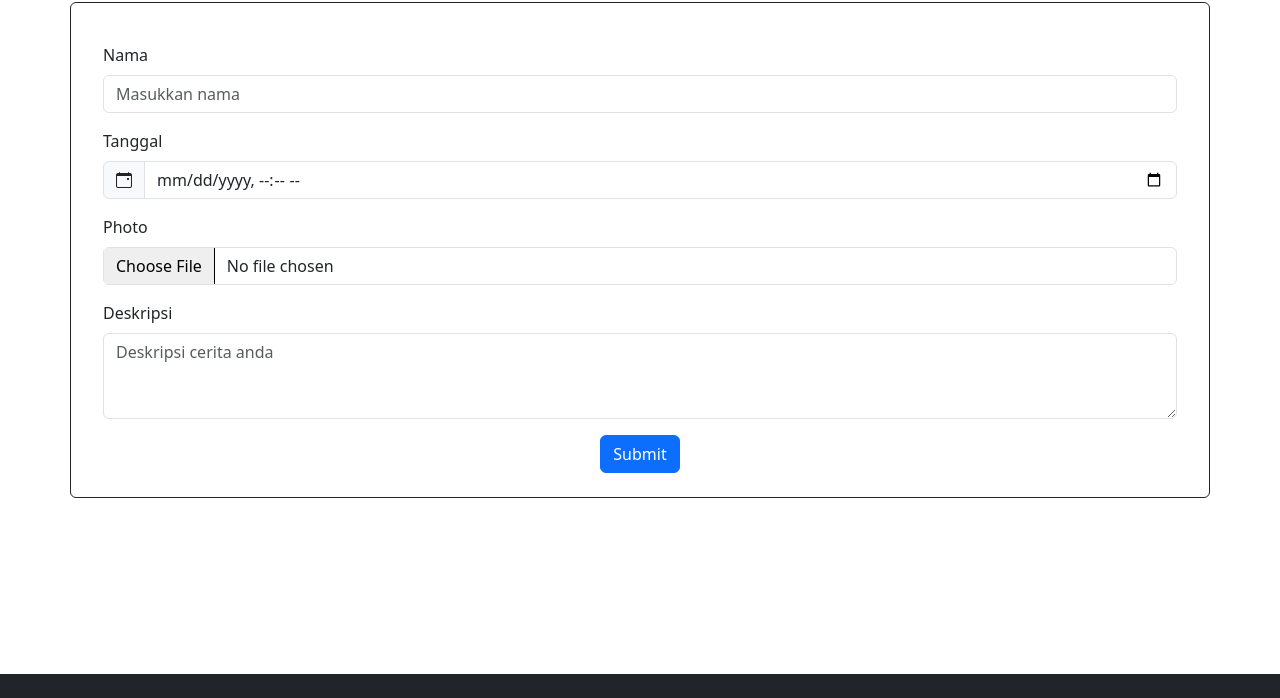
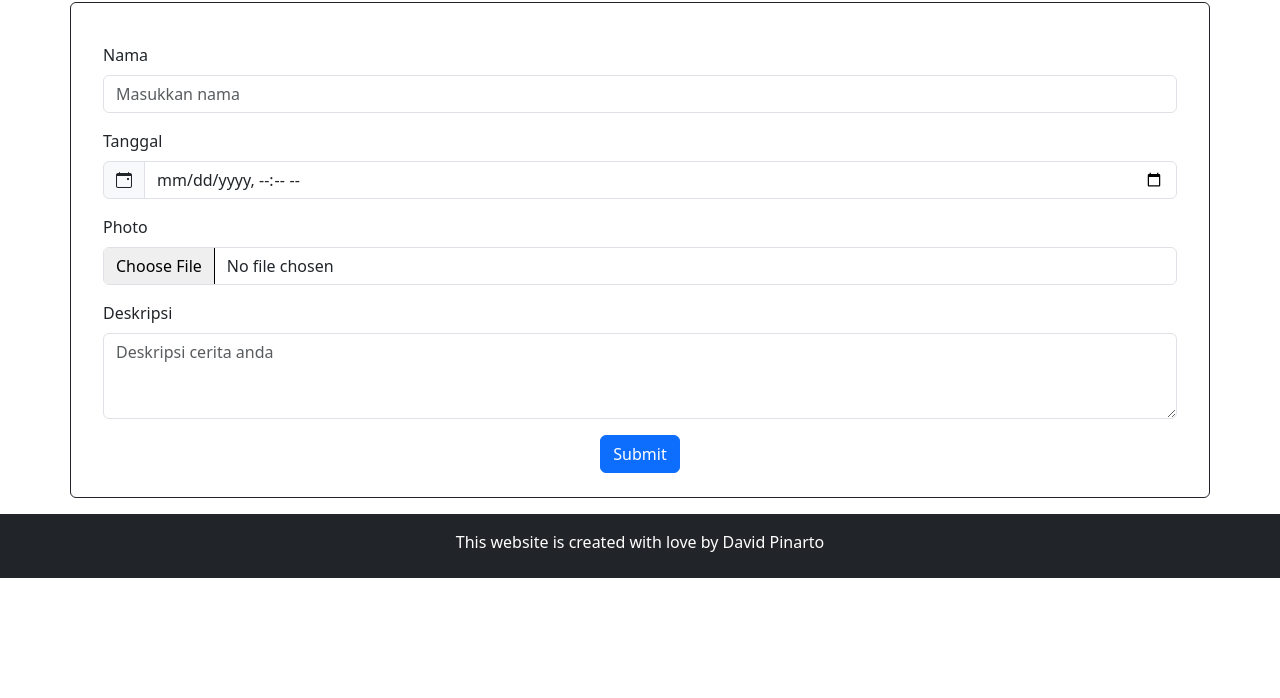
Before and after one commit to davidpinarto/story-app, a website built with webpack: page src/views/add.html in a window 1280 px wide. Shown: the part 134-832 px from the top of the page. After the commit the page ends 800 px from the top, so only its background shows below. Built offline with nearby package versions, Linux system fonts and the light colour scheme.

Commit message:
add footer component

```diff
--- a/src/js/components/FooterContainer.js
+++ b/src/js/components/FooterContainer.js
@@ -0,0 +1,26 @@
+import { html } from 'lit';
+import LitWithoutShadowDom from './base/LitWithoutShadowDom';
+
+class FooterContainer extends LitWithoutShadowDom {
+  static properties = {
+    content: { type: String, reflect: true },
+  };
+
+  constructor() {
+    super();
+
+    this.content = '';
+  }
+
+  render() {
+    return html`
+      <div class="row align-items-center pt-2">
+        <div class="col">
+          <p>${this.content}</p>
+        </div>
+      </div>
+    `;
+  }
+}
+
+customElements.define('footer-container', FooterContainer);
--- a/src/js/components/index.js
+++ b/src/js/components/index.js
@@ -1,2 +1,3 @@
 import './CardStoryContainer';
 import './NavigationContainer';
+import './FooterContainer';
--- a/src/views/add.html
+++ b/src/views/add.html
@@ -69,10 +69,10 @@
       </form>
     </main>
 
-    <footer class="container-fluid bg-dark text-white py-2 d-flex justify-content-center">
-      <div class="row align-items-center pt-2">
-        <div class="col"><%= footerContent %></div>
-      </div>
-    </footer>
+    <footer-container
+      class="container-fluid bg-dark text-white py-2 d-flex justify-content-center"
+      content="This website is created with love by David Pinarto"
+    >
+    </footer-container>
   </body>
 </html>
--- a/webpack.common.js
+++ b/webpack.common.js
@@ -7,7 +7,6 @@ const { CleanWebpackPlugin } = require('clean-webpack-plugin');
 const htmlWebpackPluginConfig = {
   templateParameters: {
     brandName: 'Story App',
-    footerContent: '<p>This website is created with love by David Pinarto</p>',
   },
 };
 
```
Also changed, not shown: src/views/about-us.html (+5 -5 lines), src/views/dashboard.html (+5 -5 lines).
